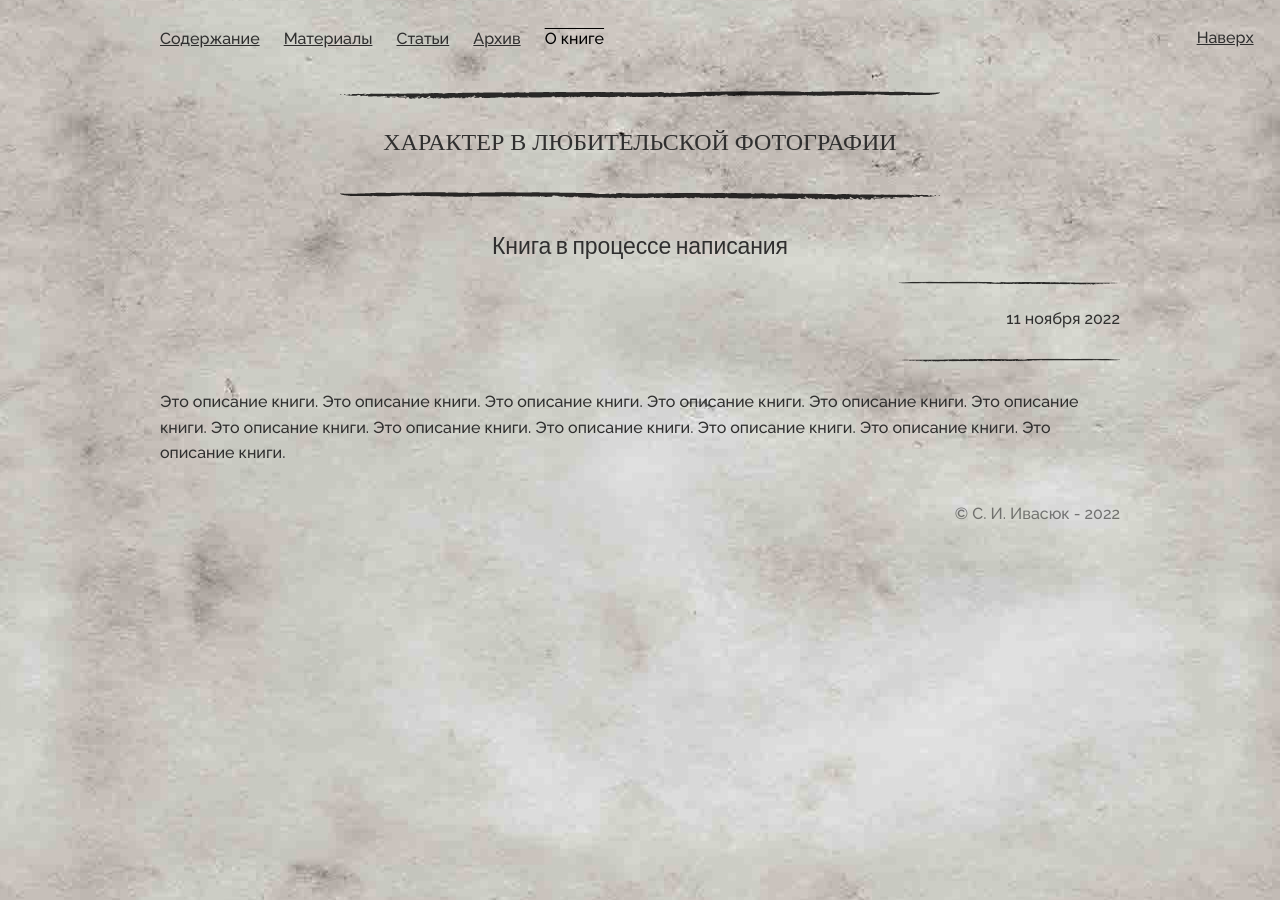
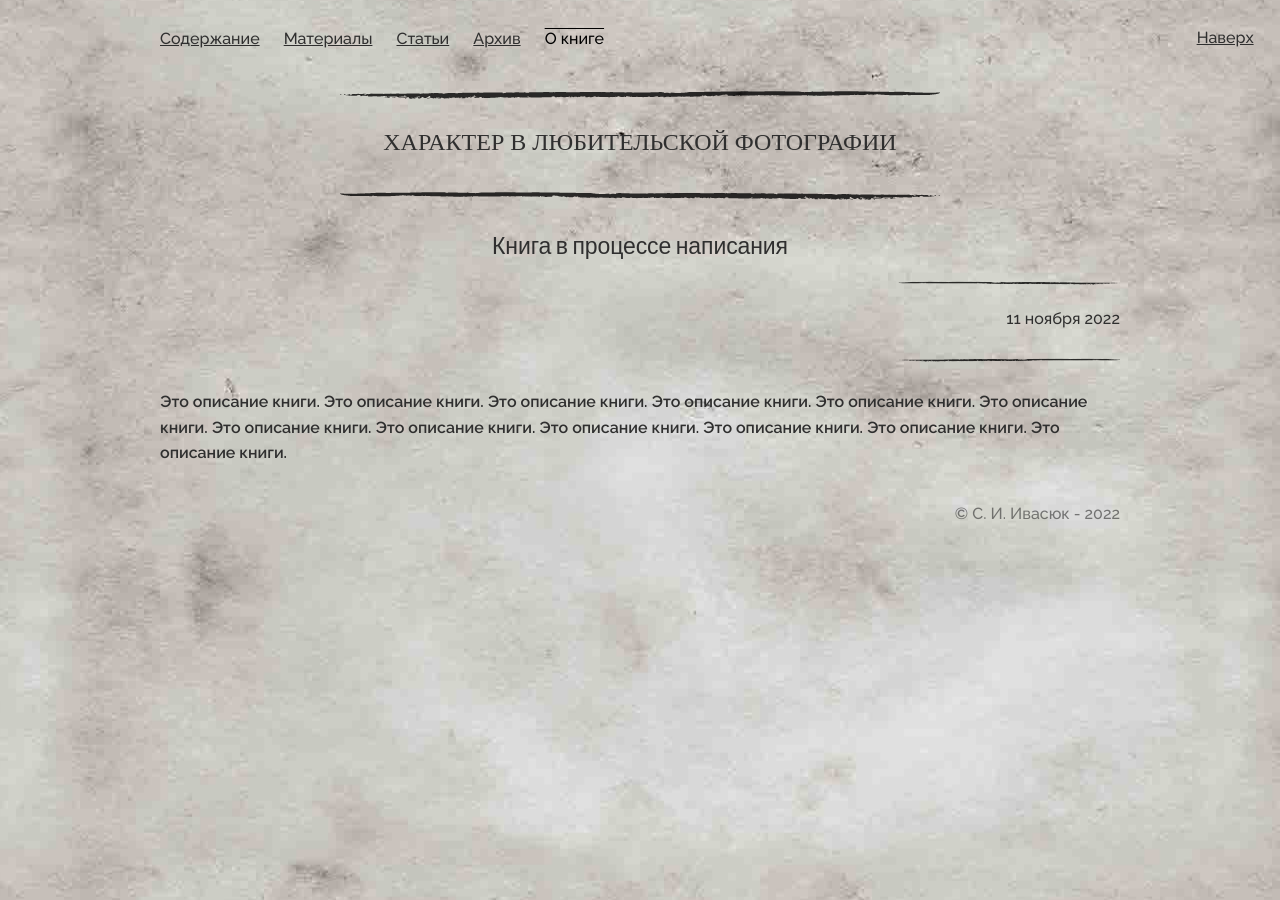
Before and after one commit to SergSi/PhotoBook, a Jekyll site: the page built from index.md, in a window 1280 px wide. Built offline with Jekyll 4.4.1, drawn with Linux system fonts in a browser that asks for light colours; some web fonts are replaced.

Commit message:
update about

```diff
--- a/_layouts/about.html
+++ b/_layouts/about.html
@@ -18,9 +18,11 @@
         {% endif %}
       </div><br>
     </header>
-    <main class="container"
-      {{ content }}
-    </main>
+    <main>
+      <div class="container bold-font">
+        {{ content }}
+      </div>
+    </maim>
     <footer>
       {% include foot.html %}
     </footer>
--- a/index.md
+++ b/index.md
@@ -4,6 +4,4 @@ abstract: Книга в процессе написания
 layout: about
 date: 2022-11-11
 ---
-
----
 Это описание книги. Это описание книги. Это описание книги. Это описание книги. Это описание книги. Это описание книги. Это описание книги. Это описание книги. Это описание книги. Это описание книги. Это описание книги. Это описание книги.
```
